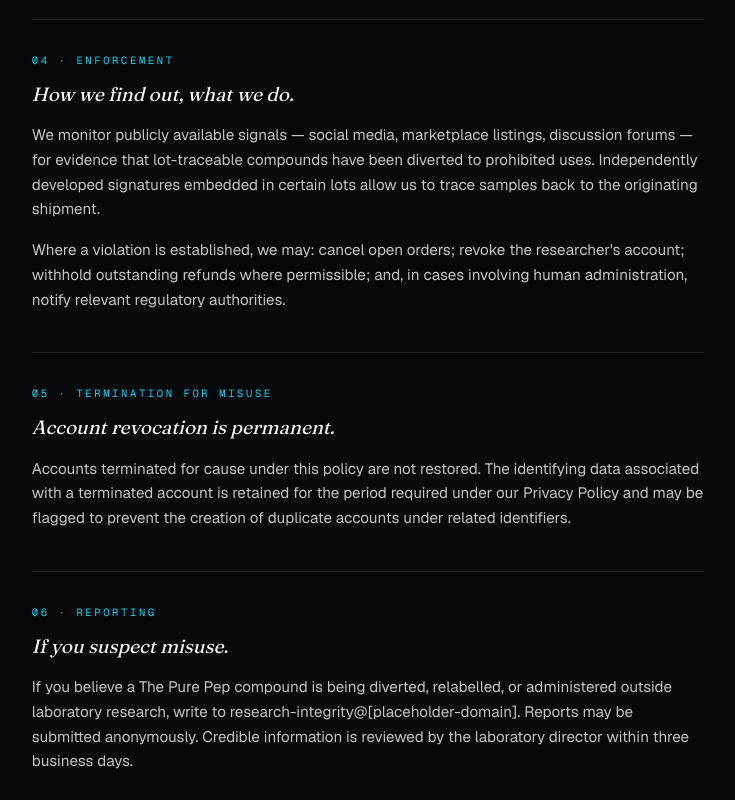
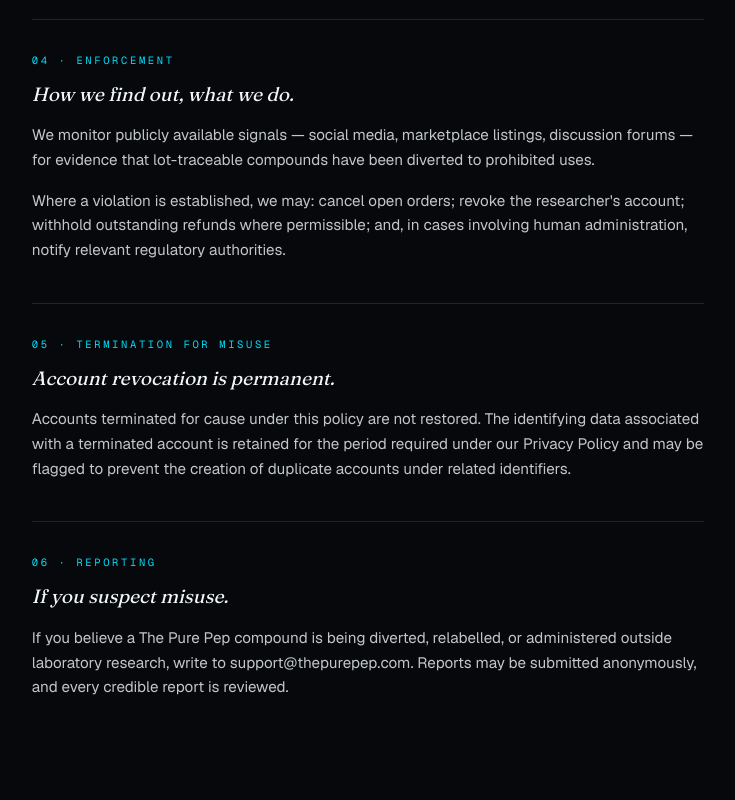
Before and after one commit to Smoothestguy/purepep-labs, a Next.js app: page /research-use in a window 1280 px wide. Shown: the part 1440-2240 px from the top of the page, without its empty margins (17-752 px from the left). Built offline with nearby package versions, Linux system fonts and the light colour scheme; no server answers.

Commit message:
Fix placeholder contact details and remove unsupported tracing claim

```diff
--- a/src/app/(marketing)/export-compliance/page.tsx
+++ b/src/app/(marketing)/export-compliance/page.tsx
@@ -116,7 +116,7 @@ export default function ExportCompliancePage() {
                 eyebrow="08 · Contact"
                 title="Compliance Officer."
                 paragraphs={[
-                  "Inquiries regarding export classification, licensing, or the screening process may be directed to: Compliance Officer, The Pure Pep, LLC, [street address], Houston, Texas [ZIP], United States, or compliance@[placeholder-domain].",
+                  "Inquiries regarding export classification, licensing, or the screening process may be directed to: The Pure Pep, LLC, Houston, Texas, at support@thepurepep.com.",
                 ]}
               />
             </div>
--- a/src/app/(marketing)/privacy/page.tsx
+++ b/src/app/(marketing)/privacy/page.tsx
@@ -116,7 +116,7 @@ export default function PrivacyPage() {
                 eyebrow="08 · Contact"
                 title="Write to the laboratory."
                 paragraphs={[
-                  "Questions, requests, or complaints may be directed to: The Pure Pep, LLC — Privacy Office, [street address], Houston, Texas [ZIP], United States, or privacy@[placeholder-domain].",
+                  "Questions, requests, or complaints may be directed to: The Pure Pep, LLC, Houston, Texas, at support@thepurepep.com.",
                 ]}
               />
             </div>
--- a/src/app/(marketing)/research-use/page.tsx
+++ b/src/app/(marketing)/research-use/page.tsx
@@ -85,7 +85,7 @@ export default function ResearchUsePage() {
                 eyebrow="04 · Enforcement"
                 title="How we find out, what we do."
                 paragraphs={[
-                  "We monitor publicly available signals — social media, marketplace listings, discussion forums — for evidence that lot-traceable compounds have been diverted to prohibited uses. Independently developed signatures embedded in certain lots allow us to trace samples back to the originating shipment.",
+                  "We monitor publicly available signals — social media, marketplace listings, discussion forums — for evidence that lot-traceable compounds have been diverted to prohibited uses.",
                   "Where a violation is established, we may: cancel open orders; revoke the researcher's account; withhold outstanding refunds where permissible; and, in cases involving human administration, notify relevant regulatory authorities.",
                 ]}
               />
@@ -102,7 +102,7 @@ export default function ResearchUsePage() {
                 eyebrow="06 · Reporting"
                 title="If you suspect misuse."
                 paragraphs={[
-                  "If you believe a The Pure Pep compound is being diverted, relabelled, or administered outside laboratory research, write to research-integrity@[placeholder-domain]. Reports may be submitted anonymously. Credible information is reviewed by the laboratory director within three business days.",
+                  "If you believe a The Pure Pep compound is being diverted, relabelled, or administered outside laboratory research, write to support@thepurepep.com. Reports may be submitted anonymously, and every credible report is reviewed.",
                 ]}
               />
             </div>
```
